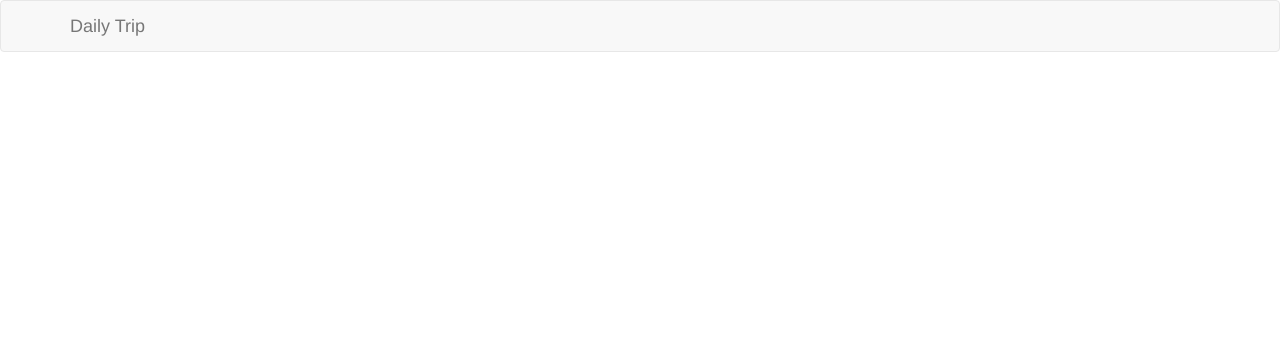
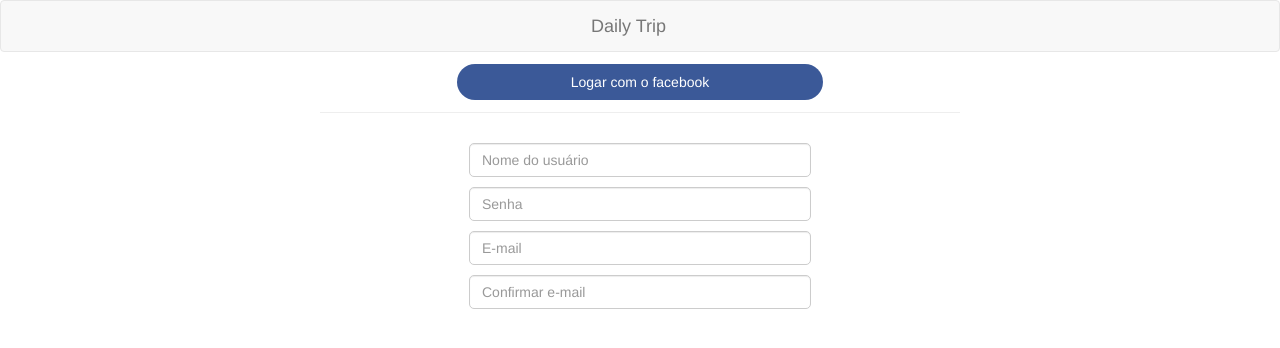
Before and after one commit to erikawa/DailyTrip, a website: page views/register.html in a window 1280 px wide. Drawn offline with nearby package versions, Linux system fonts and the light colour scheme.

Commit message:
Criado página de registro

```diff
--- a/assets/css/home.css
+++ b/assets/css/home.css
@@ -55,3 +55,9 @@ header h1 {
 header a {
 	color: #FFF !important;
 }
+
+.button-center {
+	display: block;
+	margin: 5px auto;
+	width: 50%;
+}
--- /dev/null
+++ b/assets/css/register.css
@@ -0,0 +1,32 @@
+.centered-element {
+	margin: auto;
+	width: 10%;
+}
+
+.btn-facebook {
+	color: #FFF;
+	background-color: #3B5998;
+	padding: 10px 10% 10px 10%;
+	border-radius: 20px;
+	text-decoration: none;
+}
+
+a:active, a:hover {
+	color: #FFF;
+	background-color: #3a61b3;
+	text-decoration: none;
+}
+
+hr {
+	width: 50%
+}
+
+.input-fixed {
+	border-radius: 5px !important;
+	width: 100%;
+}
+
+.input-group-fixed {
+	width: 30%;
+	padding-top: 10px;
+}
--- a/server.js
+++ b/server.js
@@ -41,7 +41,6 @@ app.use("/bootstrap", express.static(__dirname + "/node_modules/bootstrap/dist/"
 app.use("/jquery", express.static(__dirname + "/node_modules/jquery/dist/"));
 app.use("/assets", express.static(__dirname + "/assets/"));
 app.use("/mustache", express.static(__dirname + "/node_modules/mustache/"));
-app.use("/templates", express.static(__dirname + "/views/templates/"));
 app.use("*", function(req, res) {
 	//esponse.sendFile(path + "404.html");
 });
--- a/views/register.html
+++ b/views/register.html
@@ -4,22 +4,40 @@
 	<meta charset="utf-8">
 	<title>Register</title>
 	  <link rel="stylesheet" href="/bootstrap/css/bootstrap.min.css">
-	  <link rel="stylesheet" href="/assets/css/home.css">
+	  <link rel="stylesheet" href="/assets/css/register.css">
 	  <meta name="viewport" content="width=device-width, initial-scale=1">
 </head>
 <body>
    <nav class="navbar navbar-default">
-      <div class="container">
-        <div class="navbar-header">
-          <button type="button" class="navbar-toggle collapsed" data-toggle="collapse" data-target="#navbar" aria-expanded="  false" aria-controls="navbar">
-            <span class="sr-only">Toggle navigation</span>
-            <span class="icon-bar"></span>
-            <span class="icon-bar"></span>
-            <span class="icon-bar"></span>
-          </button>
+      <div class="row centered-element">
           <a class="navbar-brand" href="/home">Daily Trip</a>
-        </div>
       </div>
     </nav>
+
+    <div class="container" style="text-align: center;">
+      <a class="btn-facebook" href="#">Logar com o facebook</a>
+    </div>
+
+    <hr/>
+
+    <div class="container">
+
+      <div class="input-group centered-element input-group-fixed">
+        <input type="text" class="form-control input-fixed" placeholder="Nome do usuário">
+      </div>
+
+      <div class="input-group centered-element input-group-fixed">
+        <input type="text" class="form-control input-fixed" placeholder="Senha">
+      </div>
+
+      <div class="input-group centered-element input-group-fixed">
+        <input type="text" class="form-control input-fixed" placeholder="E-mail">
+      </div>
+
+      <div class="input-group centered-element input-group-fixed">
+        <input type="text" class="form-control input-fixed" placeholder="Confirmar e-mail">
+      </div>
+    </div>
+
 </body>
 </html>
```
Also changed, not shown: views/home.html (+32 -7 lines).
